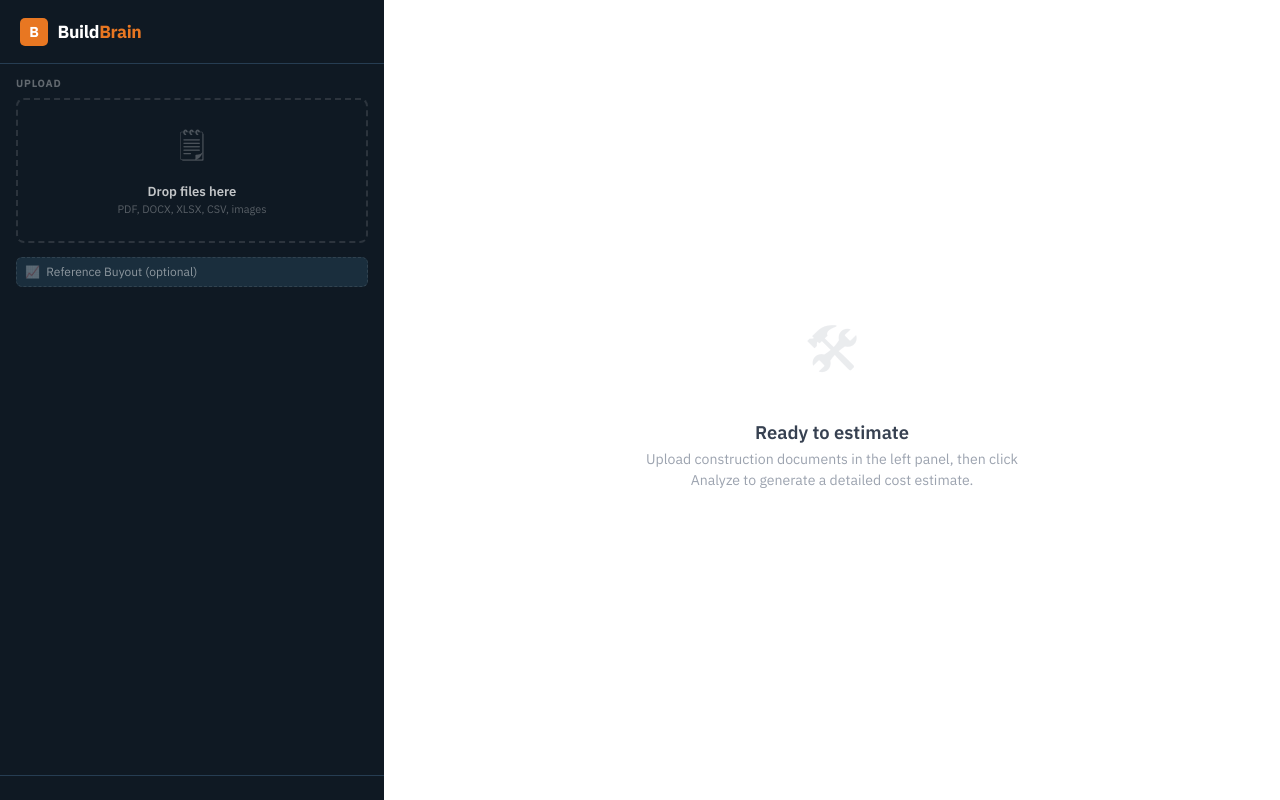
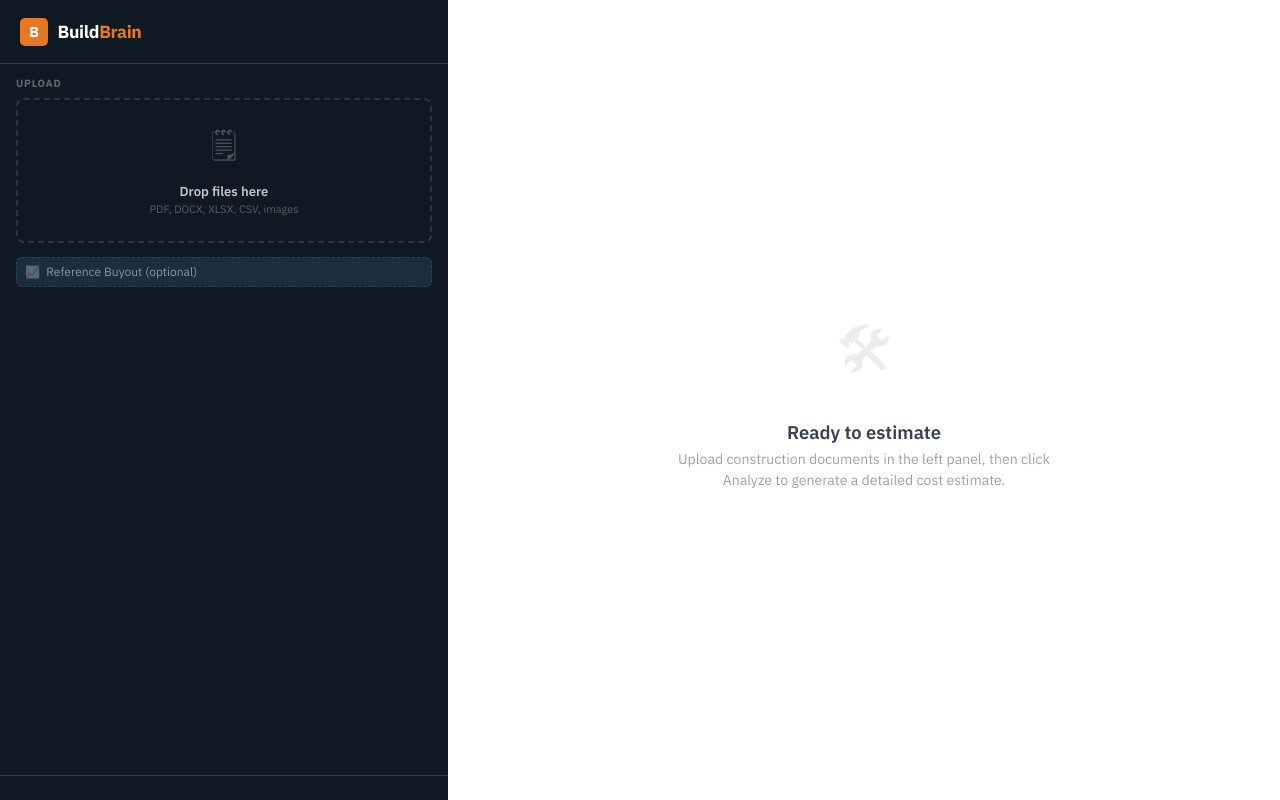
Before and after one commit to chazferr/buildbrainv1, a Flask app: page / in a window 1280 px wide. Run offline with Flask 3, Linux system fonts and the light colour scheme; some libraries are stand-ins or nearby versions.

Commit message:
fix: left panel 35% with cache bust
Co-Authored-By: Claude Opus 4.6 <noreply@anthropic.com>

```diff
--- a/templates/index.html
+++ b/templates/index.html
@@ -18,7 +18,7 @@
 body{font-family:var(--sans);background:var(--gray-50);color:var(--gray-900);display:flex;flex-direction:row;height:100vh;width:100%;overflow:hidden}
 
 /* ═══ LEFT PANEL ═══ */
-.lp{width:30%;min-width:320px;max-width:480px;flex-shrink:0;background:var(--navy);color:rgba(255,255,255,.85);display:flex;flex-direction:column;overflow:hidden}
+.lp{width:35% !important;min-width:320px;max-width:560px;flex-shrink:0;background:var(--navy);color:rgba(255,255,255,.85);display:flex;flex-direction:column;overflow:hidden}
 .lp-brand{padding:1.1rem 1.25rem;display:flex;align-items:center;gap:.6rem;border-bottom:1px solid var(--navy-border);flex-shrink:0}
 .lp-logo{width:28px;height:28px;background:var(--orange);border-radius:5px;display:flex;align-items:center;justify-content:center;font-weight:800;font-size:.9rem;color:var(--white)}
 .lp-brand h1{font-size:1.1rem;font-weight:700;letter-spacing:-.02em;color:var(--white)}
```
